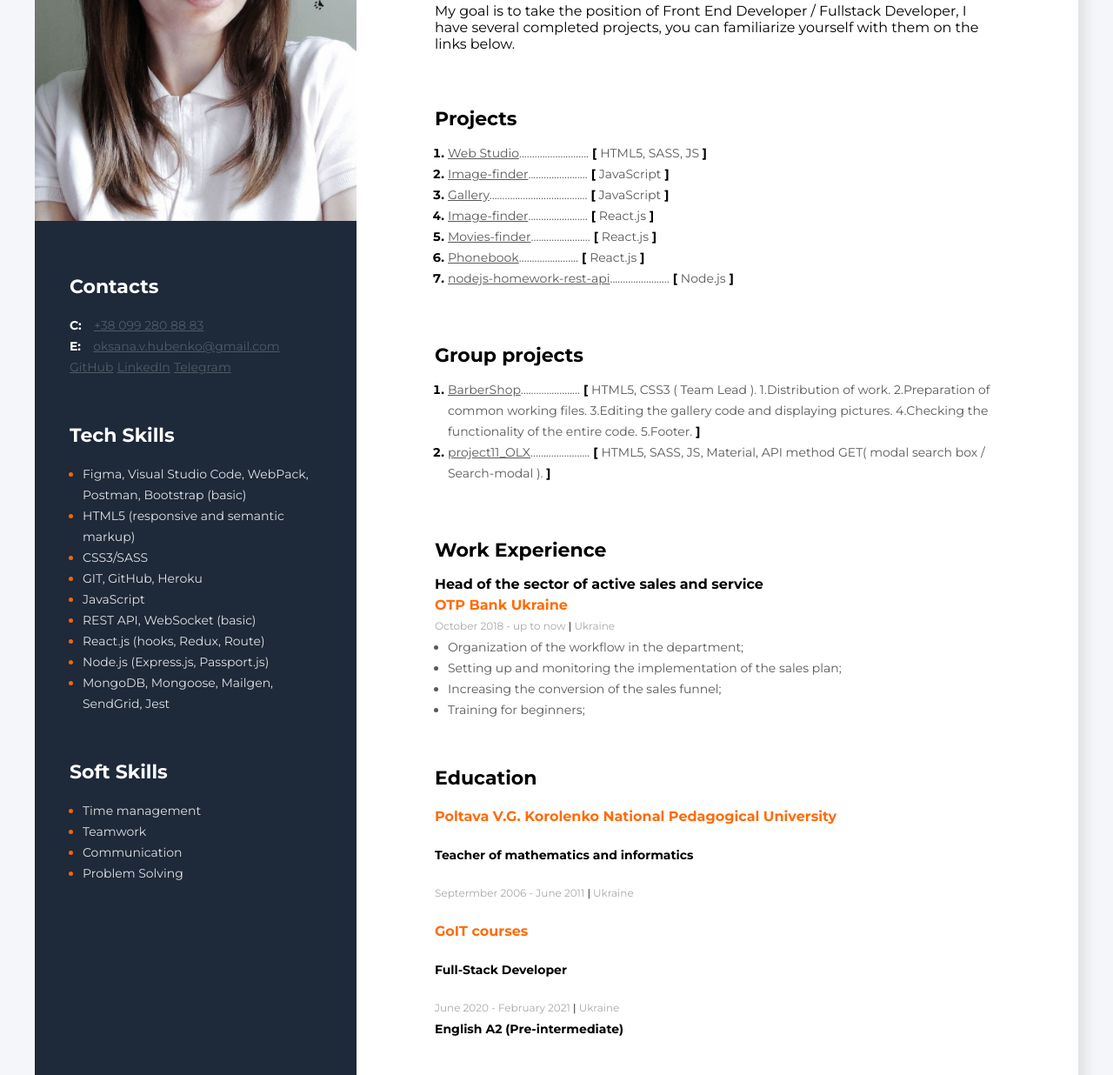
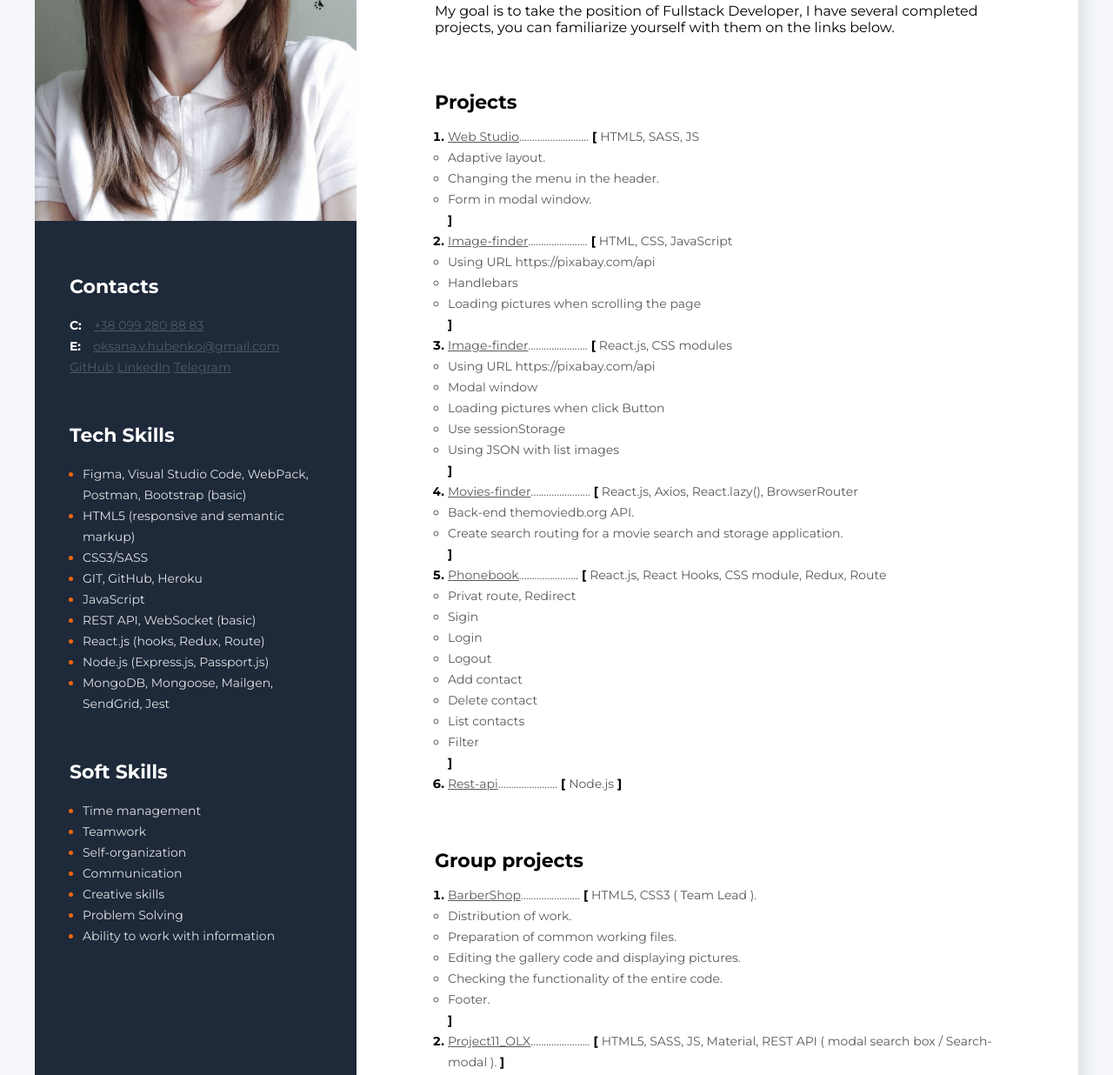
Before and after one commit to Oksana-Hubenko89/CV, a plain HTML site: page index.html in a window 1280 px wide. Shown: the part 330-1566 px from the top of the page at 87% size. Drawn offline with Linux system fonts and the light colour scheme.

Commit message:
добавлено описаниe проектов

```diff
--- a/index.html
+++ b/index.html
@@ -82,12 +82,20 @@
               <span class="tskills-text">Teamwork</span>
             </li>
             <li class="tskills-item">
+              <span class="tskills-text">Self-organization</span>
+            </li>
+            <li class="tskills-item">
               <span class="tskills-text">Communication</span>
+            </li>
+            <li class="tskills-item">
+              <span class="tskills-text">Creative skills</span>
             </li>
             <li class="tskills-item">
               <span class="tskills-text">Problem Solving</span>
             </li>
-
+            <li class="tskills-item">
+              <span class="tskills-text">Ability to work with information</span>
+            </li>
           </ul>
         </div>
       </aside>
@@ -96,10 +104,10 @@
       <div class="about-me">
         <!--about me main info-->
         <div>
-          <h2 class="vacansy">Frontend Developer / Fullstack Developer</h2>
+          <h2 class="vacansy"> Fullstack Developer</h2>
           <h1 class="name">Oksana Hubenko</h1>
           <p class="info">
-          <p>My goal is to take the position of Front End Developer / Fullstack Developer, I have several completed projects, you can familiarize yourself
+          <p>My goal is to take the position of Fullstack Developer, I have several completed projects, you can familiarize yourself
           with them on the links below.</p>
 
         </div>
@@ -109,40 +117,67 @@
           <h3 class="ptitle">Projects</h3>
           <ol>
             <li class="pitem">
-              <a class="pitem2" href="https://oksana-hubenko89.github.io/goit-markup-hw-08/" target="blank"
+              <a class="pitem2" href="https://oksana-hubenko89.github.io/web-studio/" target="blank"
                 >Web Studio</a
               ><span class="pitem2">...........................</span> [
-              <span class="pitem2">HTML5, SASS, JS </span>]
+              <span class="pitem2">HTML5, SASS, JS
+              <ul>
+              <li>Adaptive layout.</li>
+              <li>Changing the menu in the header.</li>
+              <li>Form in modal window.</li>
+            </ul>
+            </span>]
             </li>
             <li class="pitem">
               <a class="pitem2" href="https://oksana-hubenko89.github.io/goit-js-hw-13-image-finder/ " target="blank"
                 >Image-finder</a
               ><span class="pitem2">.......................</span> [
-              <span class="pitem2">JavaScript</span> ]
-            </li>
-            <li class="pitem">
-              <a class="pitem2" href="https://oksana-hubenko89.github.io/goit-js-hw-08-gallery/" target="blank"
-                >Gallery</a
-              ><span class="pitem2">......................................</span> [
-              <span class="pitem2">JavaScript</span> ]
+              <span class="pitem2">HTML, CSS, JavaScript
+                <ul>
+                <li>Using URL https://pixabay.com/api</li>
+                <li>Handlebars</li>
+                <li>Loading pictures when scrolling the page</li>
+              </ul>
+              </span> ]
             </li>
             <li class="pitem">
               <a class="pitem2" href="https://oksana-hubenko89.github.io/goit-react-hw-03-image-finder/" target="blank">Image-finder</a><span
                 class="pitem2">.......................</span> [
-              <span class="pitem2">React.js</span> ]
+              <span class="pitem2">React.js, CSS modules
+                <ul>
+                  <li>Using URL https://pixabay.com/api</li>
+                  <li>Modal window</li>
+                  <li>Loading pictures when click Button</li>
+                  <li>Use sessionStorage</li>
+                  <li>Using JSON with list images</li>
+                </ul>
+              </span> ]
             </li>
             <li class="pitem">
               <a class="pitem2" href="https://oh-goit-react-hw-04-movies.netlify.app/" target="blank">Movies-finder</a><span
                 class="pitem2">.......................</span> [
-              <span class="pitem2">React.js</span> ]
+              <span class="pitem2">React.js, Axios, React.lazy(), BrowserRouter
+                <ul><li>Back-end themoviedb.org API.</li>
+                <li>Create search routing for a movie search and storage application.</li></ul>
+              </span> ]
             </li>
             <li class="pitem">
               <a class="pitem2" href="https://hw-goit-react-hw-09-phonebook.netlify.app/" target="blank">Phonebook</a><span
                 class="pitem2">.......................</span> [
-              <span class="pitem2">React.js</span> ]
+              <span class="pitem2">React.js, React Hooks, CSS module, Redux, Route
+                <ul>
+                <li>Privat route, Redirect</li>
+                <li>Sigin</li>
+                <li>Login</li>
+                <li>Logout</li>
+                <li>Add contact</li>
+                <li>Delete contact</li>
+                <li>List contacts</li>
+                <li>Filter</li></ul>
+              </span> ]
             </li>
             <li class="pitem">
-              <a class="pitem2" href="https://github.com/Oksana-Hubenko89/nodejs-homework-template/tree/nodejs-homework-rest-api" target="blank">nodejs-homework-rest-api</a><span
+              <a class="pitem2" href="https://github.com/Oksana-Hubenko89/nodejs-homework-template/tree/nodejs-homework-rest-api" target="blank">Rest-api</a><span
                 class="pitem2">.......................</span> [
               <span class="pitem2">Node.js</span> ]
             </li>
@@ -153,17 +188,19 @@
             <li class="pitem">
               <a class="pitem2" href="https://oksana-hubenko89.github.io/project-html-scss/" target="blank">BarberShop</a><span
                 class="pitem2">.......................</span> [
-              <span class="pitem2">HTML5, CSS3 ( Team Lead ).
-                1.Distribution of work.
-                2.Preparation of common working files.
-                3.Editing the gallery code and displaying pictures.
-                4.Checking the functionality of the entire code.
-                5.Footer.</span> ]
+              <span class="pitem2">HTML5, CSS3 ( Team Lead ). <ul>
+                <li>Distribution of work.</li>
+                <li>Preparation of common working files.</li>
+                <li>Editing the gallery code and displaying pictures.</li>
+                <li>Checking the functionality of the entire code.</li>
+                <li>Footer.</li>
+              </ul>
+               </span> ]
             </li>
             <li class="pitem">
-              <a class="pitem2" href="https://oksana-hubenko89.github.io/project11_OLX/" target="blank">project11_OLX</a><span
+              <a class="pitem2" href="https://oksana-hubenko89.github.io/project11_OLX/" target="blank">Project11_OLX</a><span
                 class="pitem2">.......................</span> [
-              <span class="pitem2">HTML5, SASS, JS, Material, API method GET( modal search box / Search-modal ).
+              <span class="pitem2">HTML5, SASS, JS, Material, REST API ( modal search box / Search-modal ).
              </span> ]
             </li>
           </ol>
@@ -191,7 +228,7 @@
                 Increasing the conversion of the sales funnel;
               </li>
               <li class="resp">
-                Training for beginners;
+                Training for beginners
               </li>
             </ul>
           </div>
```
